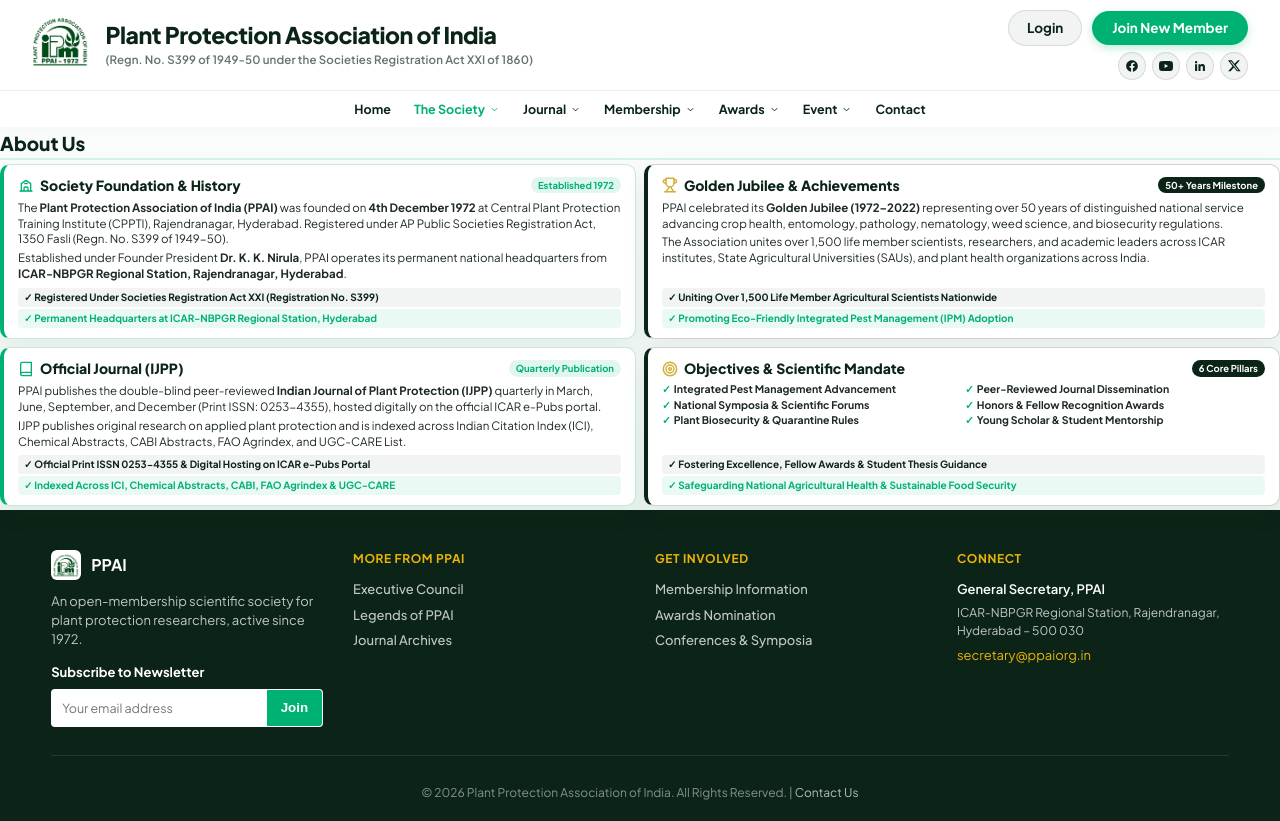
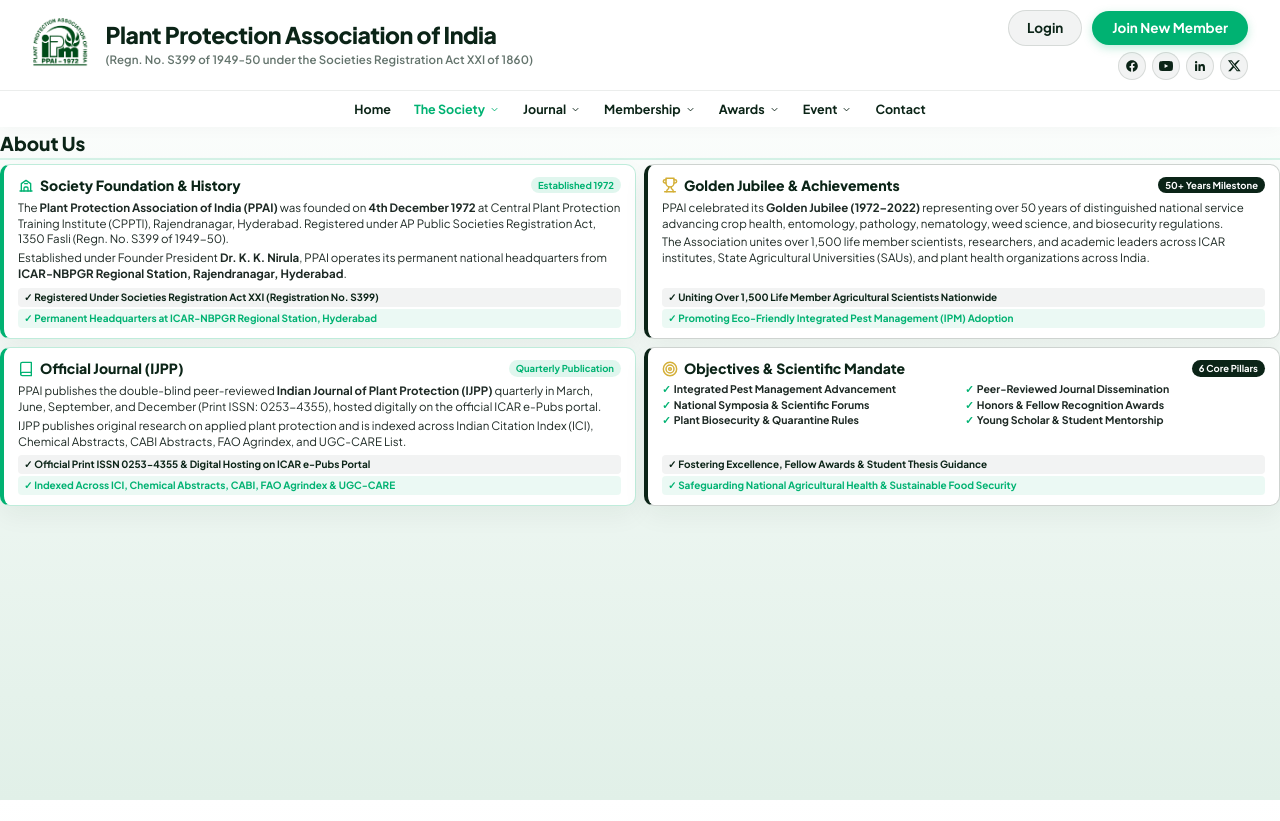
Before and after one commit to VISHNU81003/ppai-website, a Django app: page /about/ in a window 1280 px wide. Shown: the top 821 px of the page. Run offline with Django 5.2, Linux system fonts and the light colour scheme; data that the repository does not hold is empty.

Commit message:
Add 550px bottom margin to About Us page so footer is pushed completely off-screen below fold on initial load

```diff
--- a/templates/pages/about.html
+++ b/templates/pages/about.html
@@ -3,7 +3,7 @@
 {% block title %}About Us - Plant Protection Association of India (PPAI){% endblock %}
 
 {% block content %}
-<div class="container inner-section" style="padding-top: 2px; padding-bottom: 4px;">
+<div class="container inner-section" style="padding-top: 2px; padding-bottom: 10px; margin-bottom: 550px;">
   <!-- Title Bar (No Subtitle) -->
   <div class="inner-title-bar" style="margin-bottom: 4px; padding-bottom: 0px;">
     <h1 style="font-size: 19px; font-weight: 800; color: var(--deep-forest); margin: 0;">About Us</h1>
```
